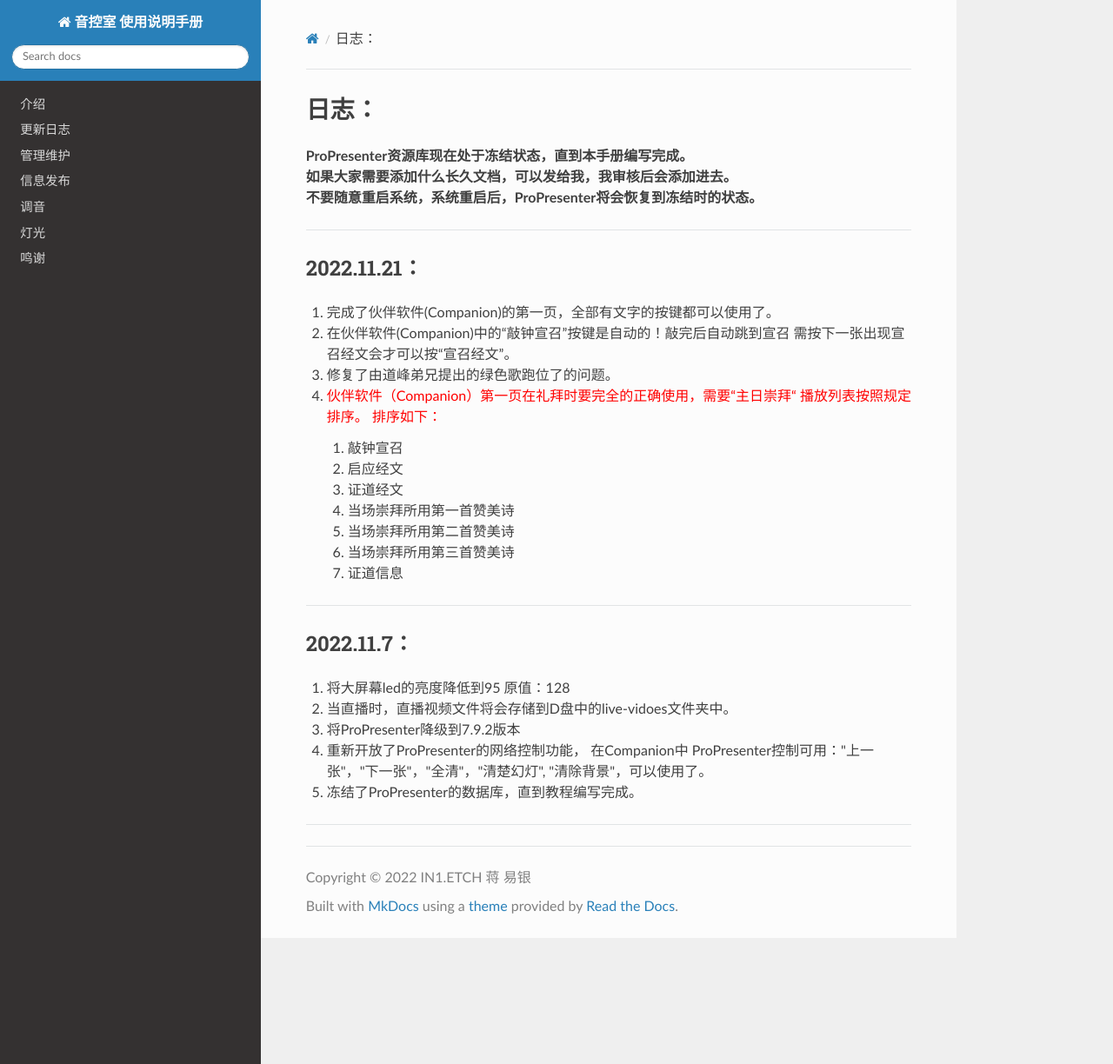
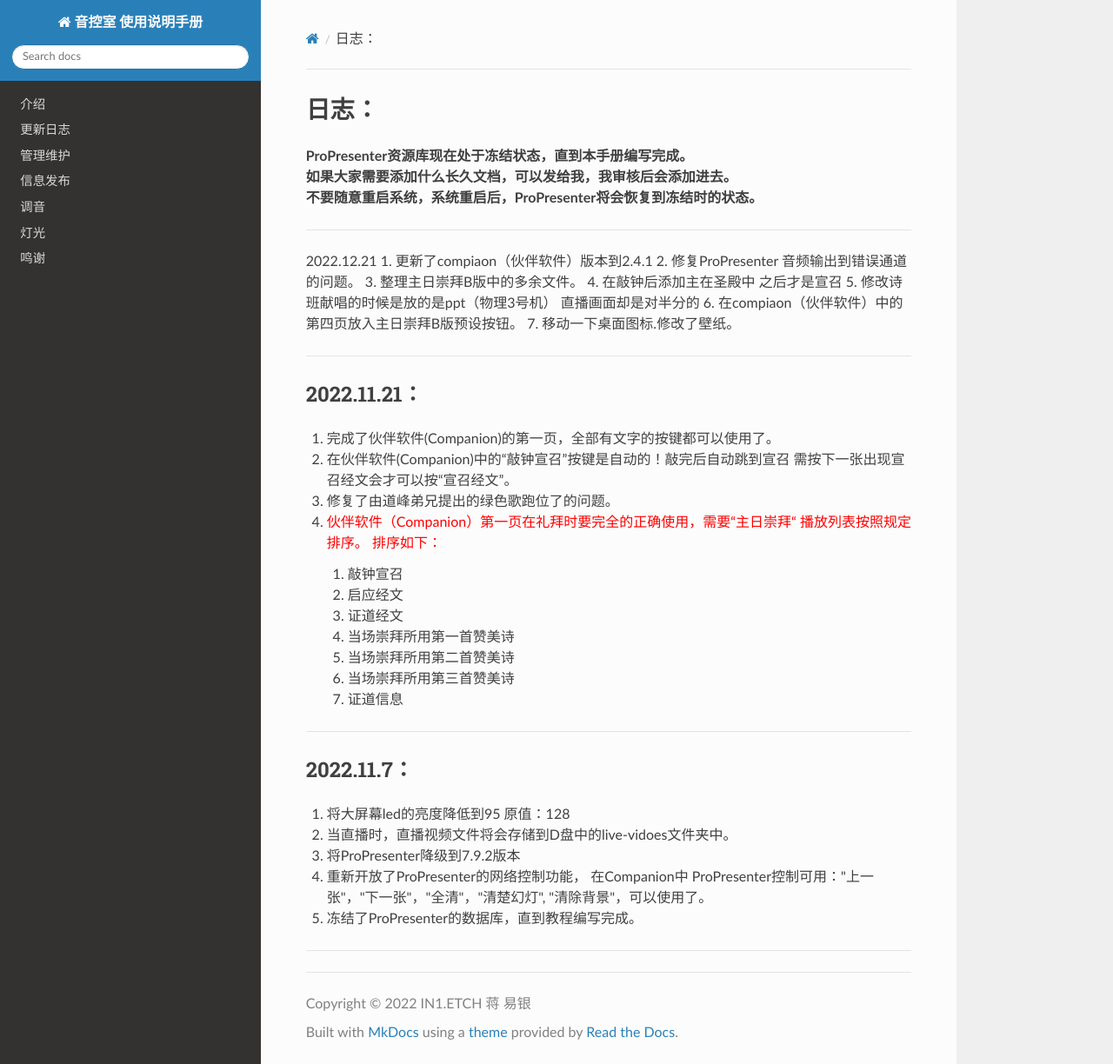
Before and after one commit to Jizyjiang/STX_YK-DOCS, an MkDocs documentation site: the page built from docs/changelog/sxt.md, in a window 1280 px wide and 1224 px high. Shown: the whole window at 87% size. Built offline with MkDocs 1.6.1, drawn with Linux system fonts in a browser that asks for light colours; nearby versions of some CDN libraries.

Commit message:
Update sxt.md

```diff
--- a/docs/changelog/sxt.md
+++ b/docs/changelog/sxt.md
@@ -2,6 +2,15 @@
 **ProPresenter资源库现在处于冻结状态，直到本手册编写完成。**<br>
 **如果大家需要添加什么长久文档，可以发给我，我审核后会添加进去。**<br>
 **不要随意重启系统，系统重启后，ProPresenter将会恢复到冻结时的状态。**<br>
+-------
+2022.12.21
+1. 更新了compiaon（伙伴软件）版本到2.4.1
+2. 修复ProPresenter 音频输出到错误通道的问题。
+3. 整理主日崇拜B版中的多余文件。
+4. 在敲钟后添加主在圣殿中 之后才是宣召
+5. 修改诗班献唱的时候是放的是ppt（物理3号机） 直播画面却是对半分的
+6. 在compiaon（伙伴软件）中的第四页放入主日崇拜B版预设按钮。
+7. 移动一下桌面图标.修改了壁纸。
 -------
 2022.11.21：
 -------
```
